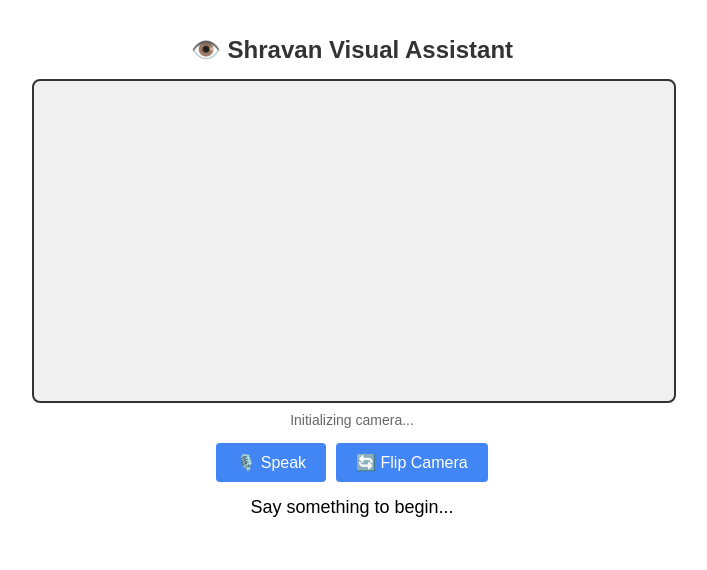
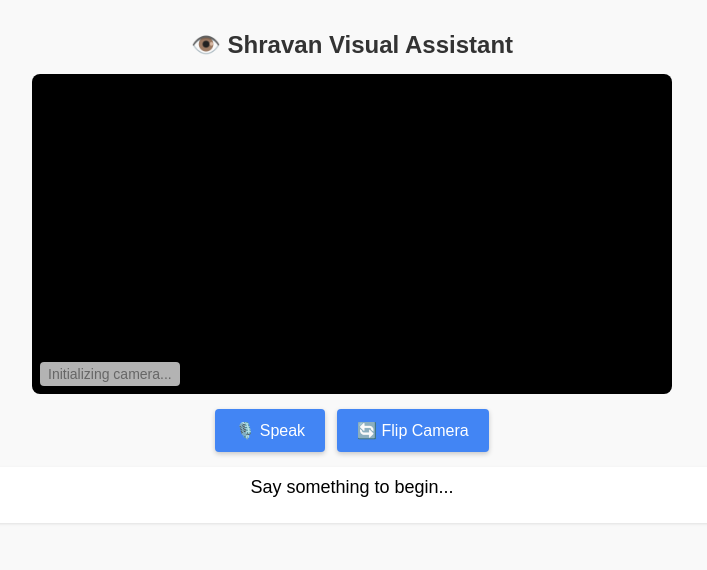
Before and after one commit to ruturajdixit99/ShravanAI, a Flask app: template templates/index.html in a window 1280 px wide. Shown: the top 570 px of the page, without its empty margins (288-995 px from the left). Run offline with Flask 3, Linux system fonts and the light colour scheme; the template is opened without the code that fills it, so the values that code supplies are empty.

Commit message:
Update index.html

```diff
--- a/templates/index.html
+++ b/templates/index.html
@@ -2,15 +2,16 @@
 <html lang="en">
 <head>
   <meta charset="UTF-8" />
-  <meta name="viewport" content="width=device-width, initial-scale=1.0">
+  <meta name="viewport" content="width=device-width, initial-scale=1.0, maximum-scale=1.0, user-scalable=no">
   <title>Shravan Visual Assistant</title>
   <style>
     body {
       font-family: Arial, sans-serif;
       text-align: center;
-      padding: 20px;
+      padding: 15px;
       max-width: 800px;
       margin: 0 auto;
+      background-color: #f9f9f9;
     }
 
     h1 {
@@ -24,25 +25,27 @@
       width: 100%;
       max-width: 640px;
       margin: 0 auto 15px;
+      border-radius: 8px;
+      overflow: hidden;
+      background-color: #000;
     }
 
     video {
-      border: 2px solid #333;
       width: 100%;
-      border-radius: 8px;
-      background-color: #f0f0f0;
+      display: block;
+      background-color: #000;
     }
 
     .button-container {
       display: flex;
       justify-content: center;
-      gap: 10px;
+      gap: 12px;
       margin: 15px 0;
       flex-wrap: wrap;
     }
 
     button {
-      padding: 10px 20px;
+      padding: 12px 20px;
       font-size: 16px;
       background-color: #4285f4;
       color: white;
@@ -52,7 +55,8 @@
       display: flex;
       align-items: center;
       gap: 5px;
-      transition: background-color 0.3s;
+      transition: background-color 0.2s;
+      box-shadow: 0 2px 5px rgba(0,0,0,0.2);
     }
 
     button:hover {
@@ -61,24 +65,45 @@
 
     button:active {
       background-color: #2a56c6;
+      transform: translateY(1px);
+    }
+
+    button:disabled {
+      background-color: #cccccc;
+      cursor: not-allowed;
     }
 
     #recognizedText {
       margin-top: 15px;
       font-size: 18px;
       min-height: 2em;
+      padding: 10px;
+      background-color: #fff;
+      border-radius: 8px;
+      box-shadow: 0 1px 3px rgba(0,0,0,0.1);
     }
 
     #cameraStatus {
       font-size: 14px;
       color: #666;
       margin-top: 5px;
+      background-color: rgba(255,255,255,0.7);
+      padding: 4px 8px;
+      border-radius: 4px;
+      position: absolute;
+      bottom: 8px;
+      left: 8px;
     }
 
     @media (max-width: 480px) {
       button {
-        padding: 8px 16px;
+        padding: 10px 16px;
         font-size: 14px;
+        flex-grow: 1;
+      }
+
+      .button-container {
+        gap: 8px;
       }
 
       #recognizedText {
@@ -91,21 +116,42 @@
   <h1>👁️ Shravan Visual Assistant</h1>
 
   <div class="video-container">
-    <video id="video" autoplay playsinline></video>
-    <p id="cameraStatus">Initializing camera...</p>
+    <video id="video" autoplay playsinline muted></video>
+    <div id="cameraStatus">Initializing camera...</div>
   </div>
 
   <div class="button-container">
     <button id="speakBtn" onclick="startListening()">
-      <span>🎙️ Speak</span>
+      🎙️ Speak
     </button>
     <button id="flipBtn" onclick="flipCamera()">
-      <span>🔄 Flip Camera</span>
+      🔄 Flip Camera
     </button>
   </div>
 
   <p id="recognizedText">Say something to begin...</p>
 
+  <script>
+    // Inline script to immediately attach button handlers
+    document.getElementById('flipBtn').addEventListener('click', function() {
+      console.log('Flip button clicked');
+      if (typeof flipCamera === 'function') {
+        flipCamera();
+      } else {
+        console.error('flipCamera function not available');
+      }
+    });
+
+    document.getElementById('speakBtn').addEventListener('click', function() {
+      console.log('Speak button clicked');
+      if (typeof startListening === 'function') {
+        startListening();
+      } else {
+        console.error('startListening function not available');
+      }
+    });
+  </script>
+
   <script src="/static/scripts.js"></script>
 </body>
 </html>
```
